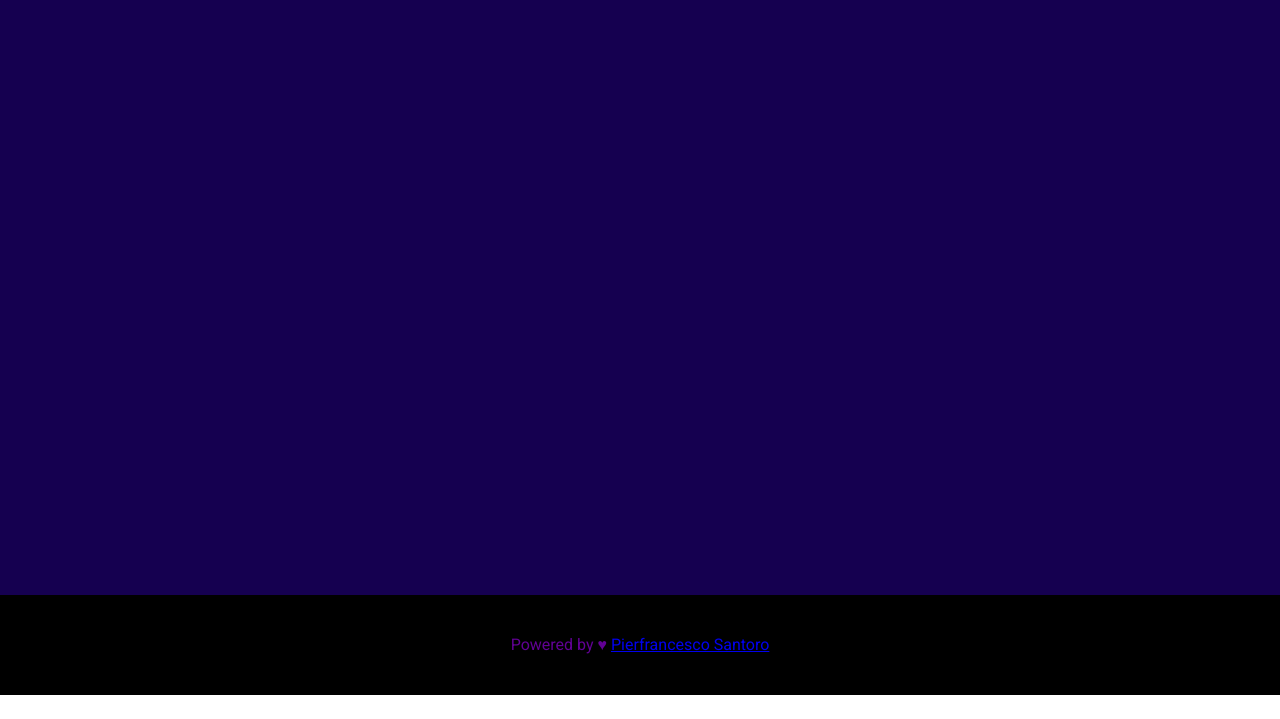
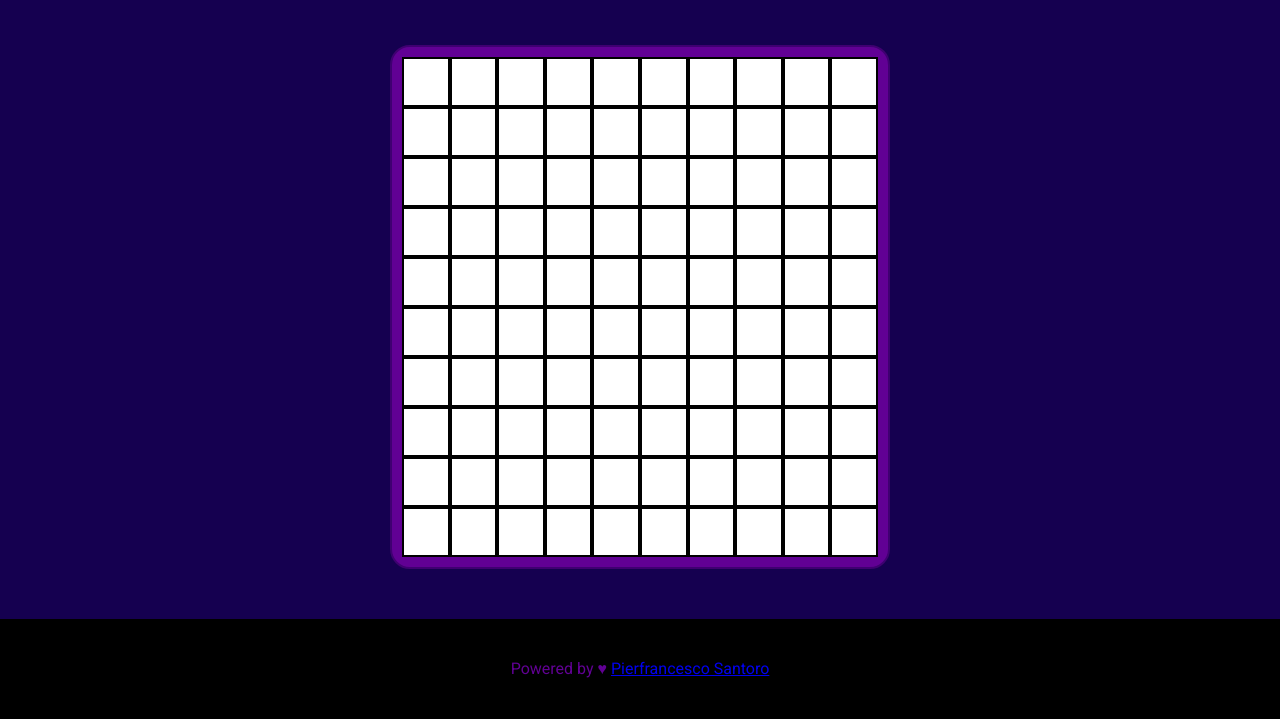
Before and after one commit to Pierfran992/js-campominato-grid, a plain HTML site: page index.html in a window 1280 px wide. Shown: the part 105-824 px from the top of the page. Before the commit the page ends 800 px from the top, so only its background shows below. Drawn offline with Linux system fonts and the light colour scheme.

Commit message:
Stato Sviluppo: - completata la struttura main con le relative classi;

```diff
--- a/css/style.css
+++ b/css/style.css
@@ -16,7 +16,8 @@ header, footer {
 main {
     background-color: #150050;
     width: 100%;
-    height: calc(100vh - 200px);
+    min-height: calc(100vh - 200px);
+    padding: 50px 0;
 }
 
 /* header rules */
@@ -55,11 +56,29 @@ header img {
 }
 
 /* main rules */
+.container {
+    background-color: #610094;
+    color: #fff;
+    width: 500px;
+    margin: 0 auto;
+    padding: 10px;
+    border: solid 2px #3F0071;
+    border-radius: 20px;
+    display: flex;
+    flex-wrap: wrap;
+}
 
+.ms_box {
+    width: 10%;
+    height: 50px;
+    background-color: #fff;
+    border: solid 2px #000000;
+    cursor: pointer;
+}
 
-
-
-
+.ms_box.ms_click {
+    background-color: #150050;
+}
 
 /* footer rules */
 footer {
--- a/index.html
+++ b/index.html
@@ -39,7 +39,111 @@
     <!-- main -->
     <main>
 
-
+        <!-- container in cui inserisco le caselle del gioco tramite js -->
+        <div class="container">
+            <!-- qui ci saranno i div inseriti con js -->
+            <!-- DEBUG -->
+            <div class="ms_box"></div>
+            <div class="ms_box"></div>
+            <div class="ms_box"></div>
+            <div class="ms_box"></div>
+            <div class="ms_box"></div>
+            <div class="ms_box"></div>
+            <div class="ms_box"></div>
+            <div class="ms_box"></div>
+            <div class="ms_box"></div>
+            <div class="ms_box"></div>
+            <div class="ms_box"></div>
+            <div class="ms_box"></div>
+            <div class="ms_box"></div>
+            <div class="ms_box"></div>
+            <div class="ms_box"></div>
+            <div class="ms_box"></div>
+            <div class="ms_box"></div>
+            <div class="ms_box"></div>
+            <div class="ms_box"></div>
+            <div class="ms_box"></div>
+            <div class="ms_box"></div>
+            <div class="ms_box"></div>
+            <div class="ms_box"></div>
+            <div class="ms_box"></div>
+            <div class="ms_box"></div>
+            <div class="ms_box"></div>
+            <div class="ms_box"></div>
+            <div class="ms_box"></div>
+            <div class="ms_box"></div>
+            <div class="ms_box"></div>
+            <div class="ms_box"></div>
+            <div class="ms_box"></div>
+            <div class="ms_box"></div>
+            <div class="ms_box"></div>
+            <div class="ms_box"></div>
+            <div class="ms_box"></div>
+            <div class="ms_box"></div>
+            <div class="ms_box"></div>
+            <div class="ms_box"></div>
+            <div class="ms_box"></div>
+            <div class="ms_box"></div>
+            <div class="ms_box"></div>
+            <div class="ms_box"></div>
+            <div class="ms_box"></div>
+            <div class="ms_box"></div>
+            <div class="ms_box"></div>
+            <div class="ms_box"></div>
+            <div class="ms_box"></div>
+            <div class="ms_box"></div>
+            <div class="ms_box"></div>
+            <div class="ms_box"></div>
+            <div class="ms_box"></div>
+            <div class="ms_box"></div>
+            <div class="ms_box"></div>
+            <div class="ms_box"></div>
+            <div class="ms_box"></div>
+            <div class="ms_box"></div>
+            <div class="ms_box"></div>
+            <div class="ms_box"></div>
+            <div class="ms_box"></div>
+            <div class="ms_box"></div>
+            <div class="ms_box"></div>
+            <div class="ms_box"></div>
+            <div class="ms_box"></div>
+            <div class="ms_box"></div>
+            <div class="ms_box"></div>
+            <div class="ms_box"></div>
+            <div class="ms_box"></div>
+            <div class="ms_box"></div>
+            <div class="ms_box"></div>
+            <div class="ms_box"></div>
+            <div class="ms_box"></div>
+            <div class="ms_box"></div>
+            <div class="ms_box"></div>
+            <div class="ms_box"></div>
+            <div class="ms_box"></div>
+            <div class="ms_box"></div>
+            <div class="ms_box"></div>
+            <div class="ms_box"></div>
+            <div class="ms_box"></div>
+            <div class="ms_box"></div>
+            <div class="ms_box"></div>
+            <div class="ms_box"></div>
+            <div class="ms_box"></div>
+            <div class="ms_box"></div>
+            <div class="ms_box"></div>
+            <div class="ms_box"></div>
+            <div class="ms_box"></div>
+            <div class="ms_box"></div>
+            <div class="ms_box"></div>
+            <div class="ms_box"></div>
+            <div class="ms_box"></div>
+            <div class="ms_box"></div>
+            <div class="ms_box"></div>
+            <div class="ms_box"></div>
+            <div class="ms_box"></div>
+            <div class="ms_box"></div>
+            <div class="ms_box"></div>
+            <div class="ms_box"></div>
+            <div class="ms_box"></div>
+        </div>
 
     </main>
 
```
